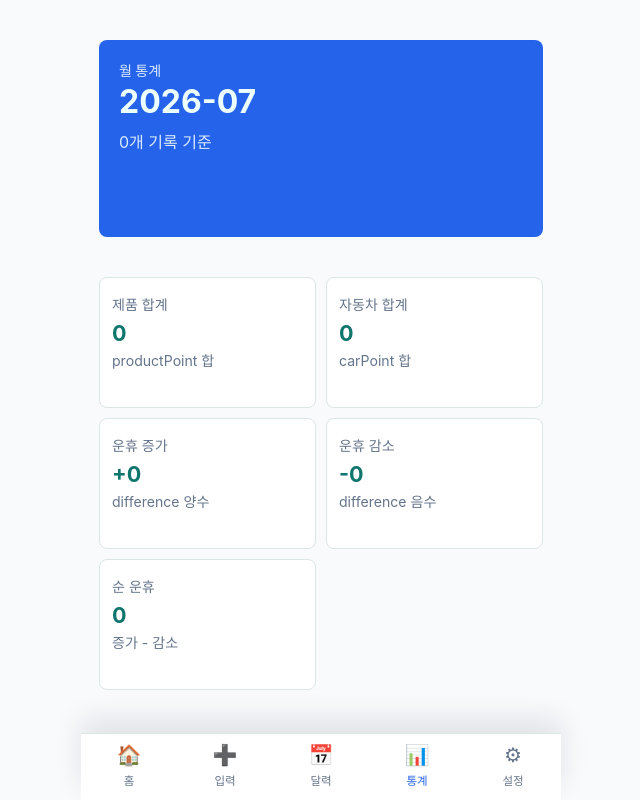
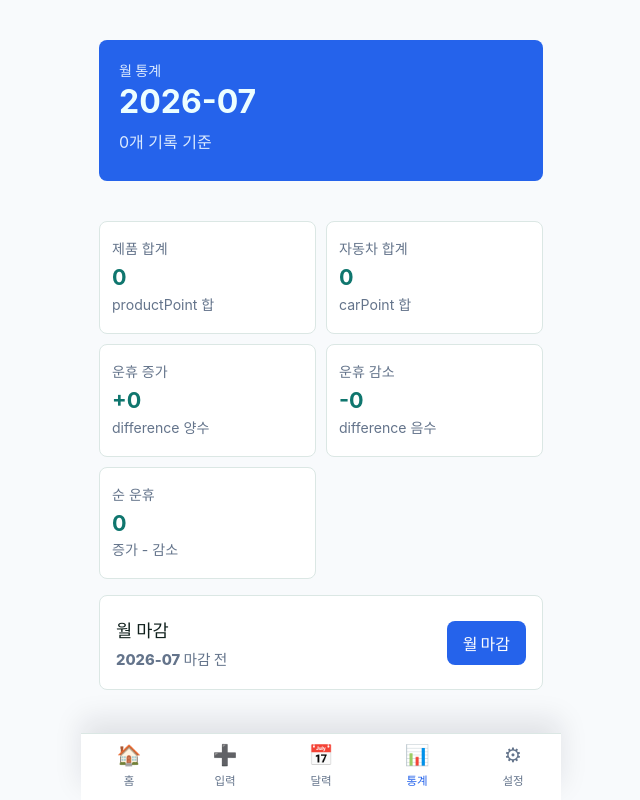
Before and after one commit to yhs2861/unhyu-manager, a React (Vite) app: page /statistics in a window 1280 px wide. Shown: the whole page, without its empty margins (319-959 px from the left). Built offline with nearby package versions, Linux system fonts and the light colour scheme.

Commit message:
V1.0-beta.4 통계 및 구조 개선

```diff
--- a/scripts/build.mjs
+++ b/scripts/build.mjs
@@ -20,7 +20,9 @@ const sourceFiles = [
   'src/engine/WorkCalculator.ts',
   'src/storage/LocalStorage.ts',
   'src/storage/SettingsStorage.ts',
+  'src/storage/SummaryStorage.ts',
   'src/types/dailyRecord.ts',
+  'src/types/monthlySummary.ts',
   'src/types/settings.ts',
   'src/types/work.ts',
   'src/utils/date.ts',
--- a/src/pages/Statistics/StatisticsPage.tsx
+++ b/src/pages/Statistics/StatisticsPage.tsx
@@ -1,5 +1,8 @@
+import { useState } from 'react';
 import DashboardCard from '../../components/DashboardCard';
 import { getRecords } from '../../storage/LocalStorage';
+import { getSettings, saveSettings } from '../../storage/SettingsStorage';
+import { getSummaryByMonth, saveMonthlySummary } from '../../storage/SummaryStorage';
 import { monthKey, today } from '../../utils/date';
 
 function formatSignedNumber(value: number) {
@@ -8,6 +11,7 @@ function formatSignedNumber(value: number) {
 
 function StatisticsPage() {
   const currentMonth = monthKey(today());
+  const [closedSummary, setClosedSummary] = useState(() => getSummaryByMonth(currentMonth));
   const monthlyRecords = getRecords().filter((record) => monthKey(record.date) === currentMonth);
   const productTotal = monthlyRecords.reduce((total, record) => total + record.productPoint, 0);
   const carTotal = monthlyRecords.reduce((total, record) => total + record.carPoint, 0);
@@ -20,6 +24,38 @@ function StatisticsPage() {
       .reduce((total, record) => total + record.difference, 0),
   );
   const netUnhyu = unhyuIncrease - unhyuDecrease;
+  const isClosed = Boolean(closedSummary);
+
+  const handleCloseMonth = () => {
+    if (isClosed) {
+      return;
+    }
+
+    const shouldClose = window.confirm('이번 달을 마감하시겠습니까?');
+
+    if (!shouldClose) {
+      return;
+    }
+
+    const summary = saveMonthlySummary({
+      month: currentMonth,
+      productTotal,
+      carTotal,
+      differenceTotal: netUnhyu,
+      recordCount: monthlyRecords.length,
+      closedAt: new Date().toISOString(),
+    });
+
+    if (netUnhyu > 0) {
+      const settings = getSettings();
+      saveSettings({
+        ...settings,
+        currentUnhyu: settings.currentUnhyu + netUnhyu,
+      });
+    }
+
+    setClosedSummary(summary);
+  };
 
   return (
     <main className="app-shell statistics-page">
@@ -36,6 +72,17 @@ function StatisticsPage() {
         <DashboardCard title="운휴 감소" value={`-${unhyuDecrease}`} description="difference 음수" />
         <DashboardCard title="순 운휴" value={formatSignedNumber(netUnhyu)} description="증가 - 감소" />
       </section>
+
+      <section className="month-close-panel" aria-label="월 마감">
+        <div>
+          <h2>월 마감</h2>
+          <p>{isClosed ? `${currentMonth} 마감 완료` : `${currentMonth} 마감 전`}</p>
+          {closedSummary ? <span>마감일: {closedSummary.closedAt.slice(0, 10)}</span> : null}
+        </div>
+        <button type="button" disabled={isClosed} onClick={handleCloseMonth}>
+          월 마감
+        </button>
+      </section>
     </main>
   );
 }
--- /dev/null
+++ b/src/storage/SummaryStorage.ts
@@ -0,0 +1,41 @@
+import type { MonthlySummary } from '../types/monthlySummary';
+
+const STORAGE_KEY = 'unhyu-manager-monthly-summaries';
+
+function readSummaries(): MonthlySummary[] {
+  const storedValue = localStorage.getItem(STORAGE_KEY);
+
+  if (!storedValue) {
+    return [];
+  }
+
+  try {
+    const parsedValue = JSON.parse(storedValue);
+    return Array.isArray(parsedValue) ? parsedValue : [];
+  } catch {
+    return [];
+  }
+}
+
+function writeSummaries(summaries: MonthlySummary[]) {
+  localStorage.setItem(STORAGE_KEY, JSON.stringify(summaries));
+}
+
+export function getSummaries() {
+  return readSummaries();
+}
+
+export function getSummaryByMonth(month: string) {
+  return readSummaries().find((summary) => summary.month === month);
+}
+
+export function saveMonthlySummary(summary: MonthlySummary) {
+  const summaries = readSummaries();
+
+  if (summaries.some((currentSummary) => currentSummary.month === summary.month)) {
+    return summary;
+  }
+
+  writeSummaries([...summaries, summary]);
+  return summary;
+}
--- a/src/styles.css
+++ b/src/styles.css
@@ -875,6 +875,54 @@ h3 {
   margin: 4px 0 8px;
 }
 
+.month-close-panel {
+  display: flex;
+  align-items: center;
+  justify-content: space-between;
+  gap: 14px;
+  padding: 16px;
+  border: 1px solid #dbe7e4;
+  border-radius: 8px;
+  background: #ffffff;
+}
+
+.month-close-panel h2,
+.month-close-panel p,
+.month-close-panel span {
+  margin: 0;
+}
+
+.month-close-panel p {
+  margin-top: 6px;
+  color: #64748b;
+  font-size: 0.92rem;
+  font-weight: 800;
+}
+
+.month-close-panel span {
+  display: block;
+  margin-top: 4px;
+  color: #94a3b8;
+  font-size: 0.84rem;
+}
+
+.month-close-panel button {
+  flex: 0 0 auto;
+  min-height: 44px;
+  border: 0;
+  border-radius: 8px;
+  padding: 0 16px;
+  color: #ffffff;
+  background: #2563eb;
+  font-weight: 900;
+}
+
+.month-close-panel button:disabled {
+  cursor: not-allowed;
+  color: #64748b;
+  background: #e2e8f0;
+}
+
 @media (min-width: 720px) {
   .app-shell {
     padding-top: 40px;
--- /dev/null
+++ b/src/types/monthlySummary.ts
@@ -0,0 +1,8 @@
+export interface MonthlySummary {
+  month: string;
+  productTotal: number;
+  carTotal: number;
+  differenceTotal: number;
+  recordCount: number;
+  closedAt: string;
+}
```
